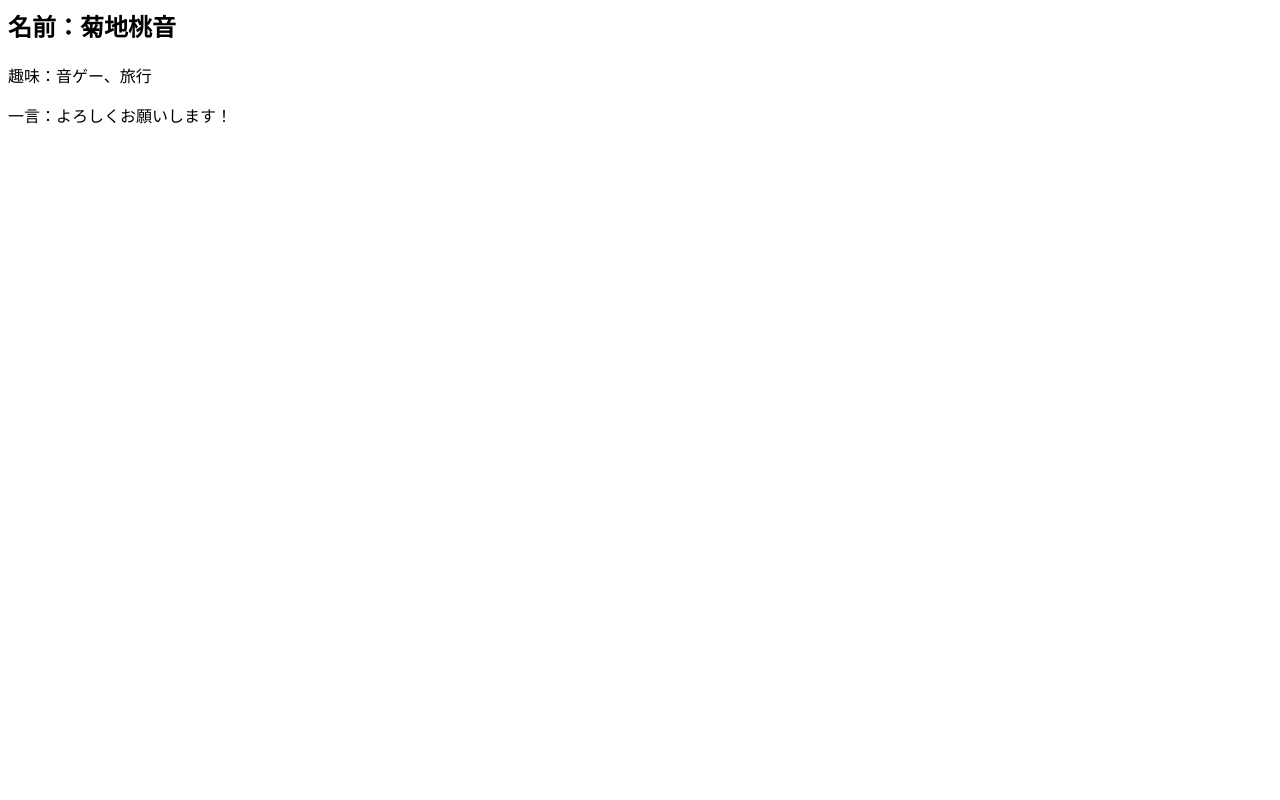
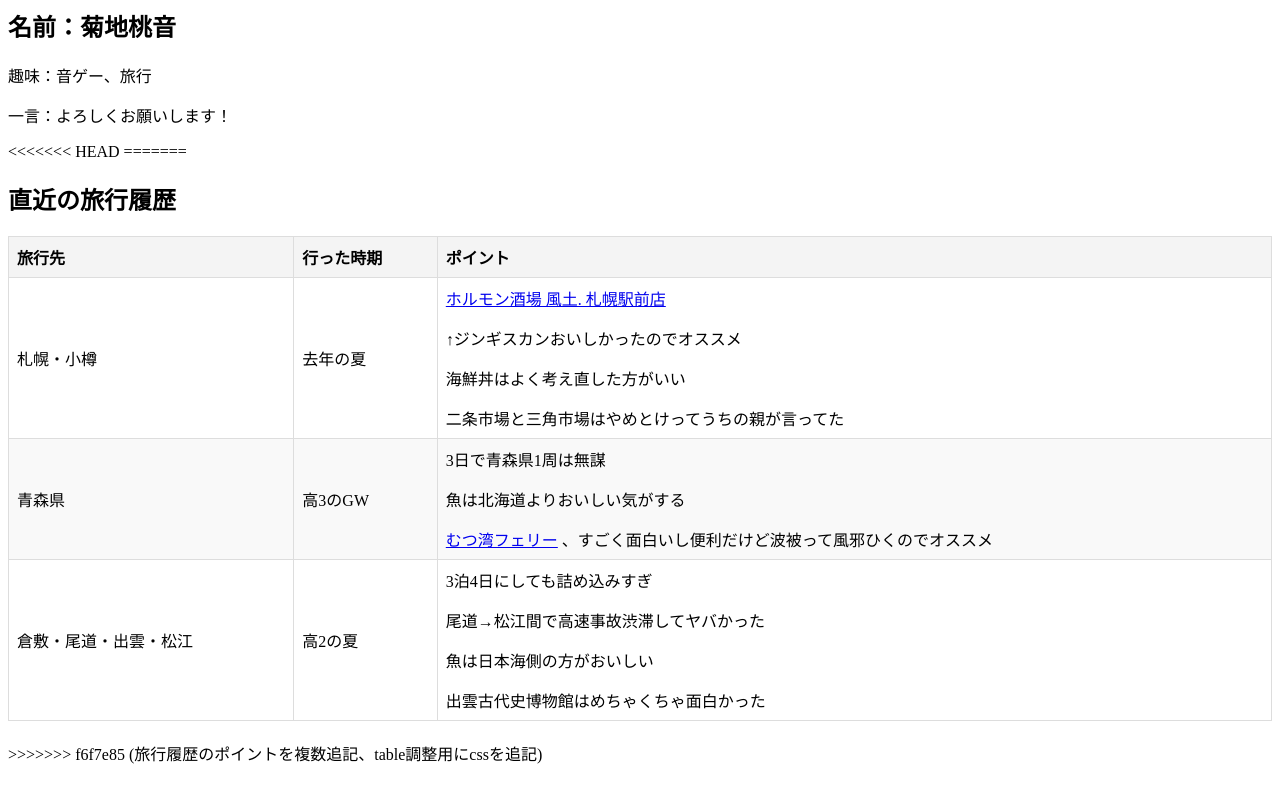
Before and after one commit to soba334/team-profile, a plain HTML site: page index.html in a window 1280 px wide. Drawn offline with Linux system fonts and the light colour scheme.

Commit message:
旅行履歴表を作成

```diff
--- a/index.html
+++ b/index.html
@@ -9,5 +9,56 @@
     <h2>名前：菊地桃音</h2>
     <p>趣味：音ゲー、旅行</p>
     <p>一言：よろしくお願いします！</p>
+<<<<<<< HEAD
+=======
+
+    <h2>直近の旅行履歴</h2>
+    <table class="travel">
+      <thead>
+        <tr>
+          <th>旅行先</th>
+          <th>行った時期</th>
+          <th>ポイント</th>
+        </tr>
+      </thead>
+
+      <tbody>
+        <tr>
+          <td>札幌・小樽</td>
+          <td>去年の夏</td>
+          <td>
+            <p><a href=https://www.google.com/maps/place/%E3%83%9B%E3%83%AB%E3%83%A2%E3%83%B3%E9%85%92%E5%A0%B4%E9%A2%A8%E5%9C%9F.%E6%9C%AD%E5%B9%8C%E9%A7%85%E5%89%8D%E5%BA%97/@43.0667978,141.3532223,766m/data=!3m2!1e3!4b1!4m6!3m5!1s0x5f0b2974548d1ec9:0x30ec24dd39bdecf6!8m2!3d43.0667978!4d141.3532223!16s%2Fg%2F1ptvqyxjx?entry=ttu&g_ep=EgoyMDI1MDUyOC4wIKXMDSoASAFQAw%3D%3D>
+            ホルモン酒場 風土. 札幌駅前店</a></p>
+            <p>↑ジンギスカンおいしかったのでオススメ</p>
+            <p>海鮮丼はよく考え直した方がいい</p>
+            <p>二条市場と三角市場はやめとけってうちの親が言ってた</p>
+          </td>
+        </tr>
+        <tr>
+          <td>青森県</td>
+          <td>高3のGW</td>
+          <td>
+            <p>3日で青森県1周は無謀</p>
+            <p>魚は北海道よりおいしい気がする</p>
+            <p>
+              <a href="https://www.mutsuwan-ferry.jp/">むつ湾フェリー</a>
+              、すごく面白いし便利だけど波被って風邪ひくのでオススメ
+            </p>
+          </td>
+        </tr>
+        <tr>
+          <td>倉敷・尾道・出雲・松江</td>
+          <td>高2の夏</td>
+          <td>
+            <p>3泊4日にしても詰め込みすぎ</p>
+            <p>尾道→松江間で高速事故渋滞してヤバかった</p>
+            <p>魚は日本海側の方がおいしい</p>
+            <p>出雲古代史博物館はめちゃくちゃ面白かった</p>
+          </td>
+        </tr>
+      </tbody>
+    </table>
+
+>>>>>>> f6f7e85 (旅行履歴のポイントを複数追記、table調整用にcssを追記)
   </div>
 </body>
--- a/style.css
+++ b/style.css
@@ -0,0 +1,20 @@
+table {
+    border-collapse: collapse;
+    width: 100%;
+    margin: 20px 0;
+}
+
+th, td {
+    border: 1px solid #ddd;
+    padding: 8px;
+    text-align: left;
+}
+
+th {
+    background-color: #f4f4f4;
+    font-weight: bold;
+}
+
+tr:nth-child(even) {
+    background-color: #f9f9f9;
+}
```
